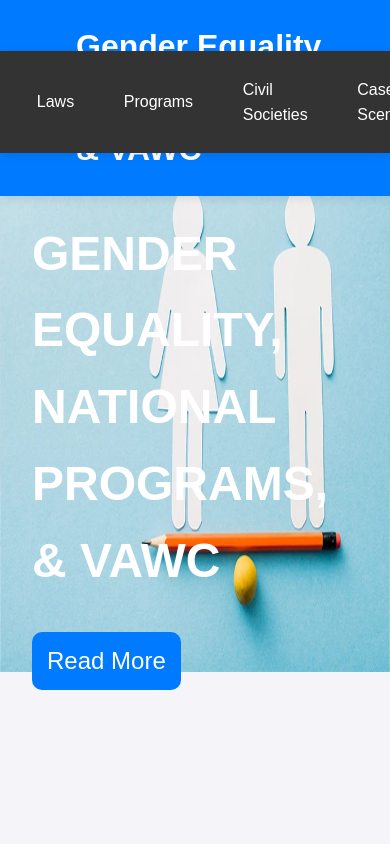
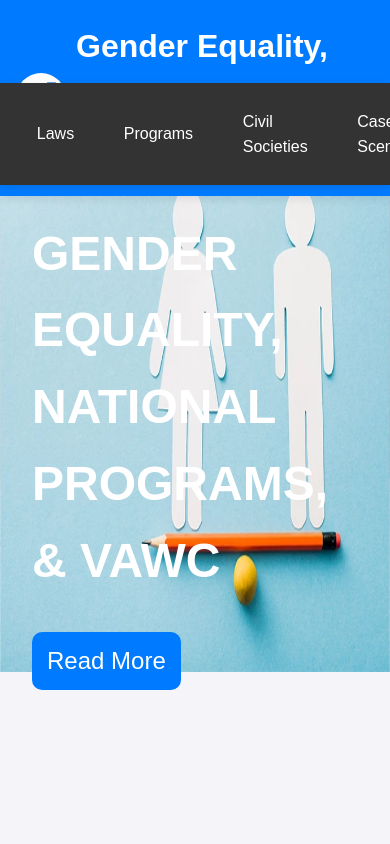
Before and after one commit to jonel123437/GenderEquality, a plain HTML site: page index.html in a window 390 px wide. Shown: the top 844 px of the page. Drawn offline with Linux system fonts and the light colour scheme.

Commit message:
Update responsive.css

```diff
--- a/assets/css/responsive.css
+++ b/assets/css/responsive.css
@@ -20,9 +20,6 @@
         box-sizing: border-box; /* Ensures padding and borders don't affect width */
         border: 1px solid #ccc; /* Optional: Adds a border for visibility */
     }
-    #nav {
-        margin-top: -4rem;
-    }
     .hgfh,
     .fmvkm {
         font-size: 8px;
```
